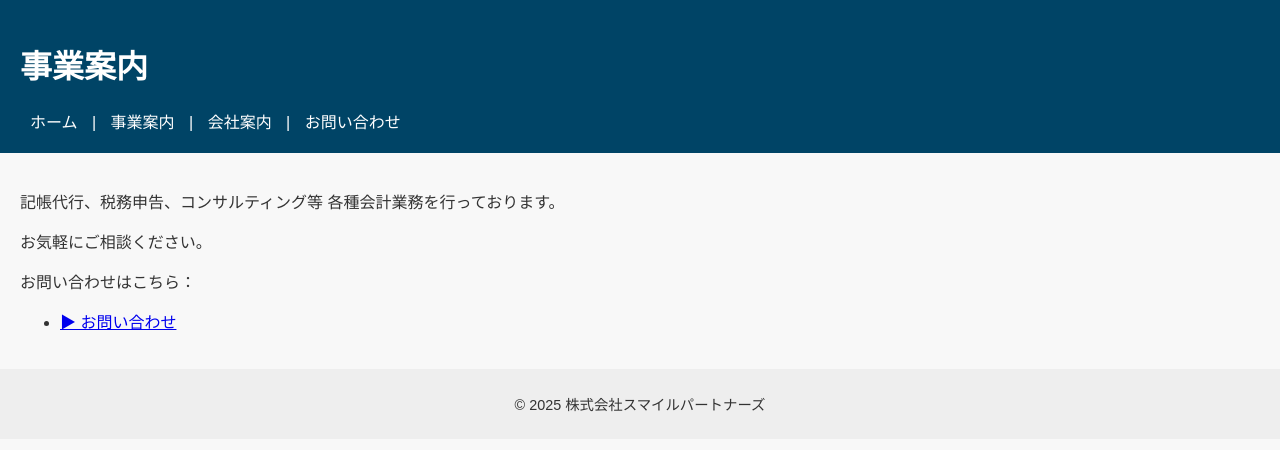
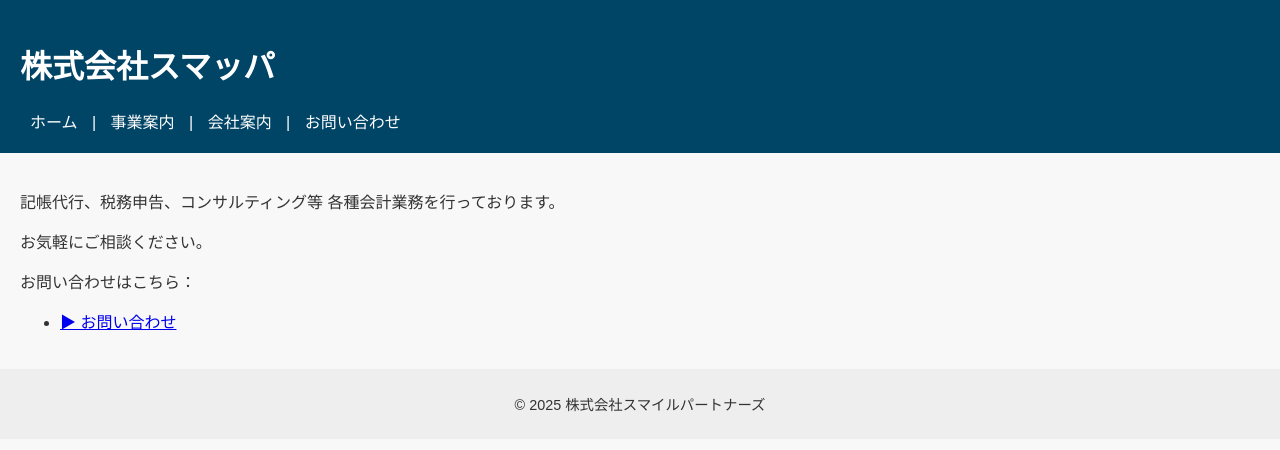
Before and after one commit to smile-partners/my-website, a plain HTML site: page business.html in a window 1280 px wide. Drawn offline with Linux system fonts and the light colour scheme.

Commit message:
Update business.html

```diff
--- a/business.html
+++ b/business.html
@@ -7,7 +7,7 @@
 </head>
 <body>
   <header>
-    <h1>事業案内</h1>
+    <h1>株式会社スマッパ</h1>
     <nav>
       <a href="index.html">ホーム</a> |
       <a href="business.html">事業案内</a> |
```
